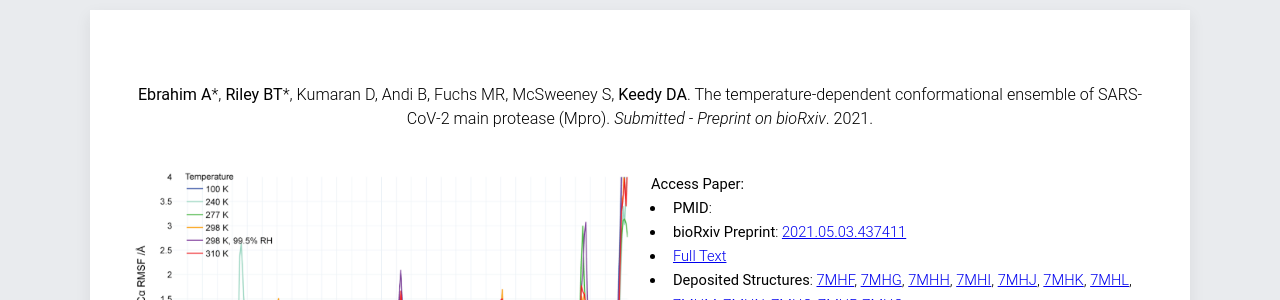
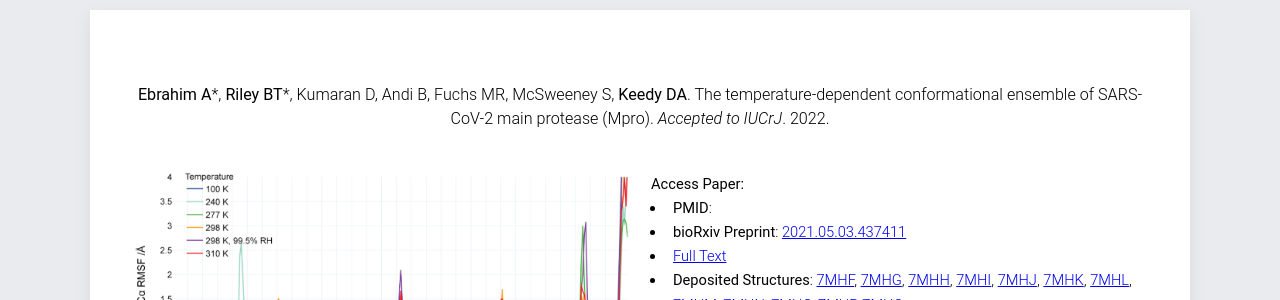
Before and after one commit to keedylab/keedylab.github.io, a Jekyll site: the page built from publications/index.html, in a window 1280 px wide and 900 px high. Shown: the part 366-666 px from the top of the window. Built offline with Jekyll 4.4.1, drawn with Linux system fonts in a browser that asks for light colours.

Commit message:
Added Mpro IUCrJ acceptance

```diff
--- a/_data/publications.yml
+++ b/_data/publications.yml
@@ -1,4 +1,4 @@
-- citation: '**Ebrahim A**\*, **Riley BT**\*, Kumaran D, Andi B, Fuchs MR, McSweeney S, **Keedy DA**. The temperature-dependent conformational ensemble of SARS-CoV-2 main protease (Mpro). *Submitted - Preprint on bioRxiv*. 2021.'
+- citation: '**Ebrahim A**\*, **Riley BT**\*, Kumaran D, Andi B, Fuchs MR, McSweeney S, **Keedy DA**. The temperature-dependent conformational ensemble of SARS-CoV-2 main protease (Mpro). *Accepted to IUCrJ*. 2022.'
   date: 202104
   image: '/images/pub/ebrahim-riley_2021.png'
   pmid:
```
